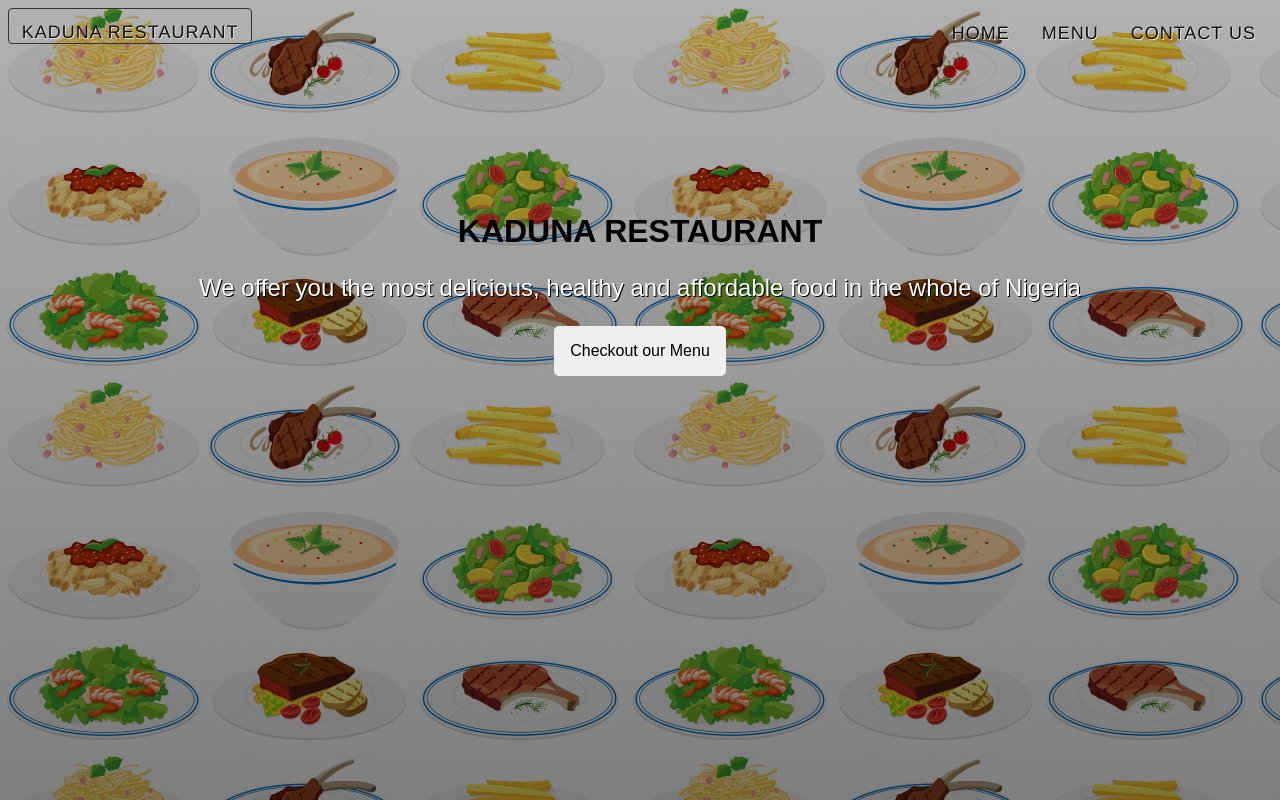
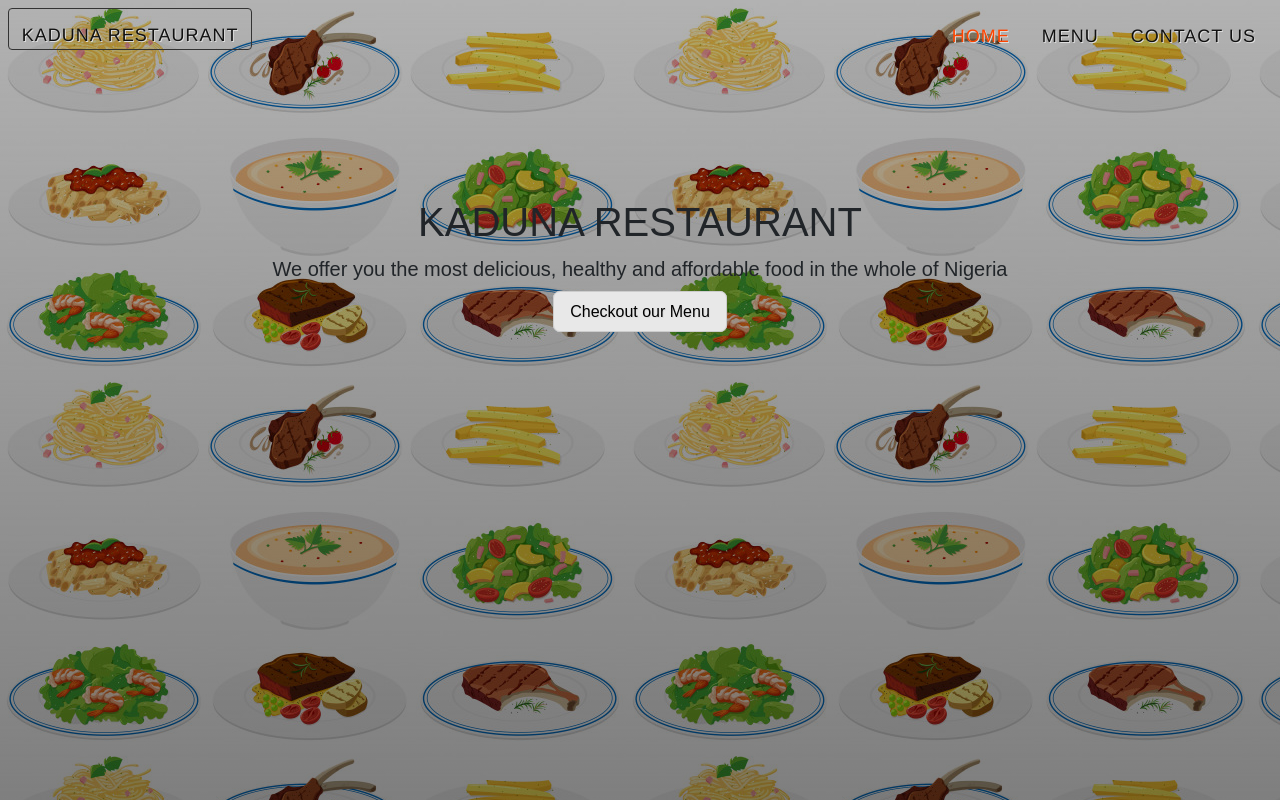
Before and after one commit to belsman/Restaurant-Page, a website built with webpack: page dist/index.html in a window 1280 px wide. Both pictures are taken after a click on the link "HOME". Built offline with nearby package versions, Linux system fonts and the light colour scheme.

Commit message:
Implement style for menu

```diff
--- a/src/contact_page.js
+++ b/src/contact_page.js
@@ -1,6 +1,4 @@
-import menuList from './models';
-
-export default () => {
+export default element => {
     const template = `
         <h2>Wanna dine with us?</h2>
         <p class="location">
@@ -15,6 +13,9 @@ export default () => {
 
     const contact = document.createElement('div');
     contact.id = 'contact';
+    contact.classList.add('tab-content');
+    contact.classList.add('hide');
     contact.innerHTML = template;
-    return contact;
+    element.appendChild(contact);
+    return element;
 };
--- a/src/home.js
+++ b/src/home.js
@@ -1,9 +1,10 @@
 export default () => {
   const template = `<h1>KADUNA RESTAURANT</h1>
   <p class="lead">We offer you the most delicious, healthy and affordable food in the whole of Nigeria</p>
-  <button class="menu">Checkout our Menu</button>`;
+  <a href="" class="tablinks menu-btn" data-tab-content-id="menu">Checkout our Menu</a>`;
   const home = document.createElement('div');
   home.id = 'home';
+  home.classList.add('tab-content');
   home.innerHTML = template;
   return home;
 };
--- a/src/index.js
+++ b/src/index.js
@@ -1,7 +1,32 @@
 import initiatePage from './initiate_page';
 import menuPage from './menu';
+import contactPage from './contact_page';
 
-const content = document.querySelector('div#content');
-initiatePage(content);
+const root = document.querySelector('div#content');
+initiatePage(root);
+menuPage(root);
+contactPage(root);
 
-console.log(menuPage());
+const tablinks = document.querySelectorAll('a.tablinks');
+const tabContents = document.querySelectorAll('div.tab-content');
+
+tablinks.forEach( tablink => {
+    tablink.addEventListener('click', (e) => {
+        e.preventDefault();
+        const tabContentId = e.target.dataset.tabContentId;
+        const targetContent = document.querySelector(`div#${tabContentId}`);
+
+        tablinks.forEach( tablink => {
+            tablink.classList.remove('active');
+        });
+
+        tabContents.forEach ( content => {
+            content.classList.remove('show');
+            content.classList.add('hide');
+        });
+
+        e.target.classList.add('active');
+        targetContent.classList.remove('hide');
+        targetContent.classList.add('show');
+    });
+});
--- a/src/menu.js
+++ b/src/menu.js
@@ -1,9 +1,9 @@
 import menuList from './models';
 
-export default () => {
-    const foodTemplate = food => `<div class="menu-card">
-        <h3>${food.name}</h3>
-        <span><span class="green-color">NGN</span> ${food.price}</span>
+export default (element) => {
+    const foodTemplate = food => `<div class="d-flex justify-content-between bg-light p-3 rounded">
+        <span class="text-uppercase">${food.name}</span>
+        <span><span class="text-success">NGN</span> ${food.price}</span>
     </div>`;
 
     let menuListTemplate = '';
@@ -11,8 +11,15 @@ export default () => {
         menuListTemplate += foodTemplate(food);
     });
 
+    const itemsContainer = document.createElement('div');
+    itemsContainer.className = 'menu-items';
+    itemsContainer.innerHTML = menuListTemplate;
+
     const menu = document.createElement('div');
     menu.id = 'menu';
-    menu.innerHTML = menuListTemplate;
-    return menu;
+    menu.className = 'tab-content hide p-3 my-3';
+    menu.appendChild(itemsContainer);
+
+    element.appendChild(menu);
+    return element;
 };
--- a/src/navigation.js
+++ b/src/navigation.js
@@ -3,12 +3,14 @@ export default () => {
     <span class="brand-log">
         <a href="#">KADUNA RESTAURANT</a>
     </span>
-    <ul class="nav">
-        <li><a href="#">HOME</a></li>
-        <li><a href="#">MENU</a></li>
-        <li><a href="#">CONTACT US</a></li>
+    <ul class="nav d-flex">
+        <li><a href="" class="tablinks active" data-tab-content-id="home">HOME</a></li>
+        <li><a href="" class="tablinks" data-tab-content-id="menu">MENU</a></li>
+        <li><a href="" class="tablinks" data-tab-content-id="contact">CONTACT US</a></li>
     </ul>`;
+
     const header = document.createElement('header');
     header.innerHTML = template;
+    header.className = 'd-flex justify-content-between align-items-end'
     return header;
 };
```
Also changed, not shown: dist/index.html, dist/main.js, dist/style.css.
